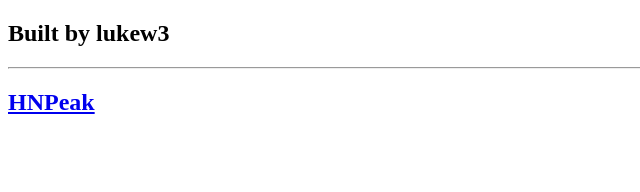
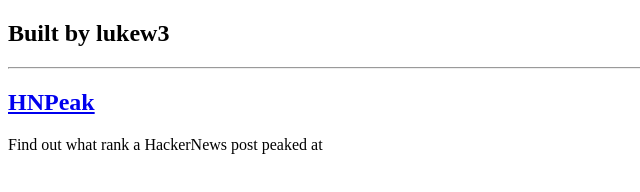
Before and after one commit to lukew3/built-by-lukew3, a plain HTML site: page index.html in a window 1280 px wide. Shown: the whole page, without its empty margins (0-640 px from the left). Drawn offline with Linux system fonts and the light colour scheme.

Commit message:
Deploying to gh-pages from @ lukew3/built-by-lukew3@d6aba88f2e28e6d0e1ab14545fe85790e6a6c37a 🚀

```diff
--- a/index.html
+++ b/index.html
@@ -7,7 +7,10 @@
 	<h2>Built by lukew3</h2>
 	<hr>
 
-		<h2><a href="/builds/hnpeak/">HNPeak</a></h2>
+		<div>
+			<h2><a href="/builds/hnpeak/">HNPeak</a></h2>
+			<p>Find out what rank a HackerNews post peaked at</p>
+		</div>
 
 </body>
 </html>
```
